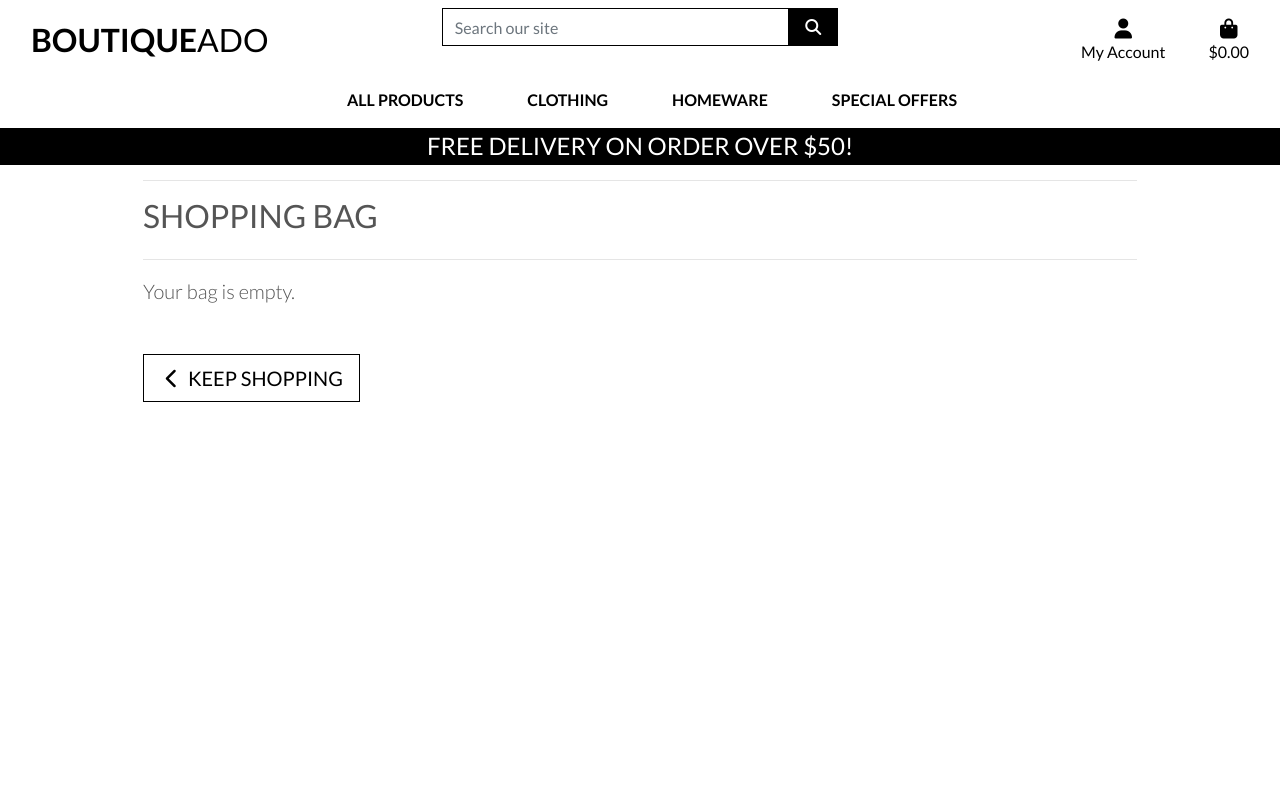
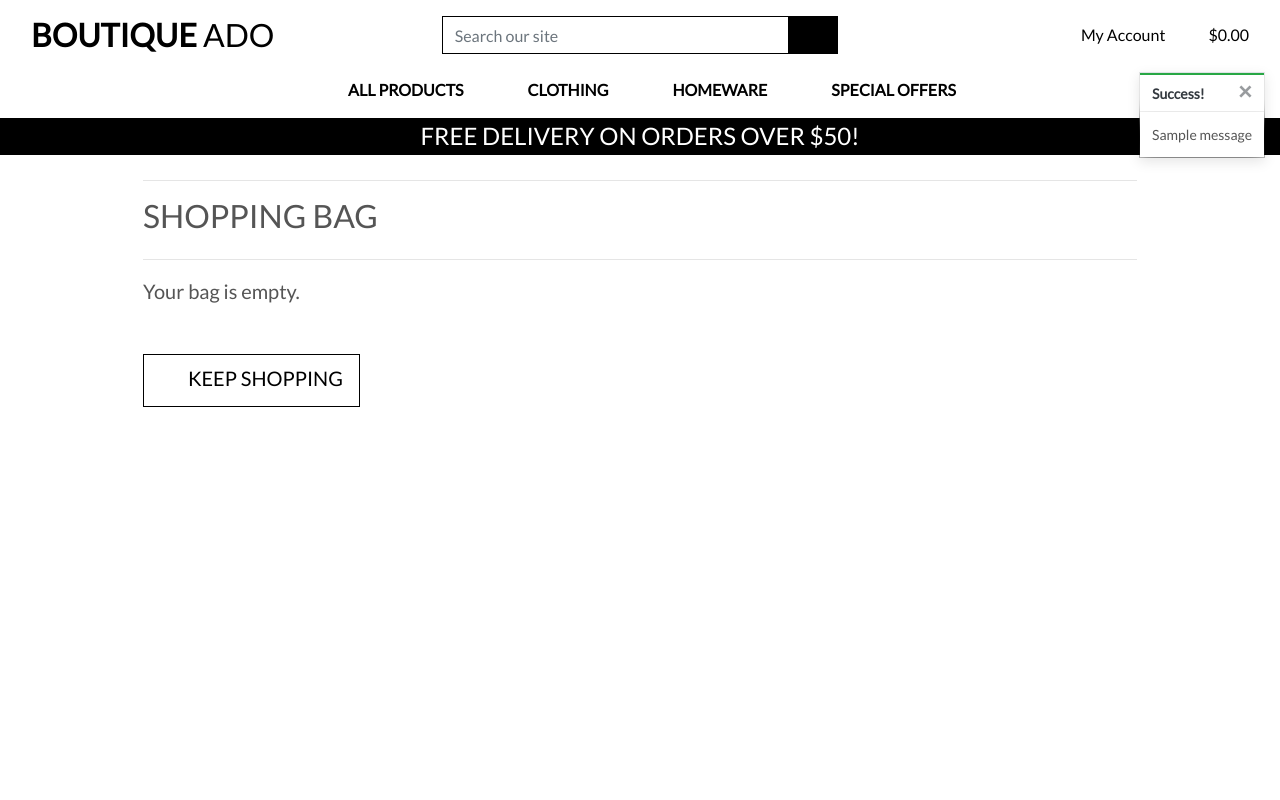
Before and after one commit to dfedyachkina/boutique_ado_v1, a Django app: page /bag/ in a window 1280 px wide. Run offline with Django 3.2, Linux system fonts and the light colour scheme; one stand-in notice (Sample message) is shown; some libraries are stand-ins or nearby versions.

Commit message:
Add toasts

```diff
--- a/bag/views.py
+++ b/bag/views.py
@@ -1,4 +1,7 @@
 from django.shortcuts import render, redirect, reverse, HttpResponse
+from django.contrib import messages
+
+from products.models import Product
 
 # Create your views here.
 
@@ -10,6 +13,8 @@ def view_bag(request):
 
 def add_to_bag(request, item_id):
     """ Add a quantity of the specified product to the shopping bag """
+
+    product = Product.objects.get(pk=item_id)
 
     quantity = int(request.POST.get('quantity'))
     redirect_url = request.POST.get('redirect_url')
@@ -31,6 +36,7 @@ def add_to_bag(request, item_id):
             bag[item_id] += quantity
         else:
             bag[item_id] = quantity
+            messages.success(request, f'Added {product.name} to your bag')
 
     request.session['bag'] = bag
     return redirect(redirect_url)
@@ -59,7 +65,7 @@ def adjust_bag(request, item_id):
             bag.pop(item_id)
 
     request.session['bag'] = bag
-    return redirect(reverse('bag'))
+    return redirect(reverse('view_bag'))
 
 
 def remove_from_bag(request, item_id):
--- a/boutique_ado/settings.py
+++ b/boutique_ado/settings.py
@@ -78,6 +78,8 @@ TEMPLATES = [
     },
 ]
 
+MESSAGE_STORAGE = 'django.contrib.messages.storage.session.SessionStorage'
+
 AUTHENTICATION_BACKENDS = (
     # Needed to login by username in Django admin, regardless of `allauth`
     'django.contrib.auth.backends.ModelBackend',
--- a/static/css/base.css
+++ b/static/css/base.css
@@ -94,8 +94,28 @@ a.category-badge > span.badge:hover {
     bottom: 10px;
     right: 10px;
 }
-.btt-link {
+
+.btt-link,
+.update-link,
+.remove-item {
     cursor: pointer;
+}
+
+/* ------------------------------- bootstrap toasts */
+
+.message-container {
+    position: fixed;
+    top: 72px;
+    right: 15px;
+    z-index: 99999999999;
+}
+
+.custom-toast {
+    overflow: visible;
+}
+
+.toast-capper {
+    height: 2px;
 }
 
 
--- a/templates/base.html
+++ b/templates/base.html
@@ -17,22 +17,24 @@
   {% block corecss %}
   <link rel="stylesheet" href="https://stackpath.bootstrapcdn.com/bootstrap/4.4.1/css/bootstrap.min.css"
     integrity="sha384-Vkoo8x4CGsO3+Hhxv8T/Q5PaXtkKtu6ug5TOeNV6gBiFeWPGFN9MuhOf23Q9Ifjh" crossorigin="anonymous">
-    <link href="https://fonts.googleapis.com/css2?family=Lato:ital,wght@0,100;0,300;0,400;0,700;0,900;1,100;1,300;1,400;1,700;1,900&display=swap" rel="stylesheet">
-    <link rel="stylesheet" href="{% static 'css/base.css' %}">
+  <link rel="stylesheet" href="https://fonts.googleapis.com/css?family=Lato&display=swap">
+  <link rel="stylesheet" href="{% static 'css/base.css' %}">
   {% endblock %}
 
   {% block extra_css %}
   {% endblock %}
 
   {% block corejs %}
-  <script src="https://code.jquery.com/jquery-3.7.1.min.js" integrity="sha256-/JqT3SQfawRcv/BIHPThkBvs0OEvtFFmqPF/lYI/Cxo=" crossorigin="anonymous"></script>
+  <!-- Add your kit code -->
+  <script src="https://kit.fontawesome.com<ADD YOUR KIT CODE HERE>.js" crossorigin="anonymous"></script>
+  <script src="https://cdn.jsdelivr.net/npm/jquery@3.5.1/dist/jquery.min.js"
+    integrity="sha256-9/aliU8dGd2tb6OSsuzixeV4y/faTqgFtohetphbbj0=" crossorigin="anonymous"></script>
   <script src="https://cdn.jsdelivr.net/npm/popper.js@1.16.0/dist/umd/popper.min.js"
     integrity="sha384-Q6E9RHvbIyZFJoft+2mJbHaEWldlvI9IOYy5n3zV9zzTtmI3UksdQRVvoxMfooAo"
     crossorigin="anonymous"></script>
   <script src="https://stackpath.bootstrapcdn.com/bootstrap/4.4.1/js/bootstrap.min.js"
     integrity="sha384-wfSDF2E50Y2D1uUdj0O3uMBJnjuUD4Ih7YwaYd1iqfktj0Uod8GCExl3Og8ifwB6"
     crossorigin="anonymous"></script>
-    <script src="https://kit.fontawesome.com/3296bda619.js" crossorigin="anonymous"></script>
   {% endblock %}
 
   {% block extra_js %}
@@ -44,13 +46,14 @@
 <body>
   <header class="container-fluid fixed-top">
     <div id="topnav" class="row bg-white pt-lg-2 d-none d-lg-flex">
-      <div class="col-12 col-lg my-auto py-1 py-lg-0 text-center text-lg-left">
+      <div class="col-12 col-lg-4 my-auto py-1 py-lg-0 text-center text-lg-left">
         <a href="{% url 'home' %}" class="nav-link main-logo-link">
-          <h2 class="logo-font text-black my-0"><strong>Boutique</strong>Ado</h2>
+          <h2 class="logo-font text-black my-0"><strong>Boutique</strong> Ado</h2>
         </a>
       </div>
-      <div class="col-12 col-lg">
+      <div class="col-12 col-lg-4 my-auto py-1 py-lg-0">
         <form method="GET" action="{% url 'products' %}">
+          {% csrf_token %}
           <div class="input-group w-100">
             <input class="form-control border border-black rounded-0" type="text" name="q"
               placeholder="Search our site">
@@ -106,22 +109,39 @@
     </div>
     <div class="row bg-white">
       <nav class="navbar navbar-expand-lg navbar-light w-100">
-        <button class="navbar-toggler" type="button" data-toggle="collapse" data-target="#main-nav" aria-controls="main-nav" aria-expanded="false" aria-label="Toggle navigation">
-            <span class="navbar-toggler-icon"></span>
+        <button class="navbar-toggler" type="button" data-toggle="collapse" data-target="#main-nav"
+          aria-controls="main-nav" aria-expanded="false" aria-label="Toggle navigation">
+          <span class="navbar-toggler-icon"></span>
         </button>
         {% include 'includes/mobile-top-header.html' %}
         {% include 'includes/main-nav.html' %}
-    </nav>
+      </nav>
     </div>
     <div id="delivery-banner" class="row text-center">
       <div class="col bg-black text-white">
-        <h4 class="logo-font my-1">Free delivery on order over ${{ free_delivery_threshold }}!</h4>
+        <h4 class="logo-font my-1">Free delivery on orders over ${{ free_delivery_threshold }}!</h4>
       </div>
     </div>
   </header>
 
   {% if messages %}
-  <div class="message-container"></div>
+  <div class="message-container">
+
+    {% for message in messages %}
+    {% with message.level as level %}
+        {% if level == 40 %}
+            {% include 'includes/toasts/toast_error.html' %}
+        {% elif level == 30 %}
+            {% include 'includes/toasts/toast_warning.html' %}
+        {% elif level == 25 %}
+            {% include 'includes/toasts/toast_success.html' %}
+        {% else %}
+            {% include 'includes/toasts/toast_info.html' %}
+        {% endif %}
+    {% endwith %}
+{% endfor %}
+
+  </div>
   {% endif %}
 
   {% block page_header %}
@@ -131,8 +151,12 @@
   {% endblock %}
 
   {% block postloadjs %}
+
+  <script type="text/javascript">
+    $('.toast').toast('show');
+  </script>
+
   {% endblock %}
-
 
 </body>
 
--- a/templates/includes/main-nav.html
+++ b/templates/includes/main-nav.html
@@ -29,9 +29,9 @@
                 Homeware
             </a>
             <div class="dropdown-menu border-0" aria-labelledby="homeware-link">
-                <a href="" class="dropdown-item">Bed &amp; Bath</a>
-                <a href="" class="dropdown-item">Kitchen &amp; Dining</a>
-                <a href="" class="dropdown-item">All Homeware</a>
+                <a href="{% url 'products' %}?category=bed_bath" class="dropdown-item">Bed &amp; Bath</a>
+                <a href="{% url 'products' %}?category=kitchen_dining" class="dropdown-item">Kitchen &amp; Dining</a>
+                <a href="{% url 'products' %}?category=bed_bath,kitchen_dining" class="dropdown-item">All Homeware</a>
             </div>
         </li>
 
--- /dev/null
+++ b/templates/includes/toasts/toast_success.html
@@ -0,0 +1,13 @@
+<div class="toast custom-toast rounded-0 border-top 0" data-autohide="false">
+    <div class="arrow-up arrow-success"></div>
+    <div class="w-100 toast-capper bg-success"></div>
+    <div class="toast-header bg-white text-dark">
+        <strong class="mr-auto">Success!</strong>
+        <button type="button" class="ml-2 mb-1 close text-dark" data-dismiss="toast" aria-label="Close">
+            <span aria-hidden="true">&times;</span>
+        </button>
+    </div>
+    <div class="toast-body bg-white">
+        {{ message }}
+    </div>
+</div>
```
Also changed, not shown: templates/includes/toasts/toast_error.html (added, +13 -0 lines), templates/includes/toasts/toast_info.html (added, +13 -0 lines), templates/includes/toasts/toast_warning.html (added, +13 -0 lines), db.sqlite3.
